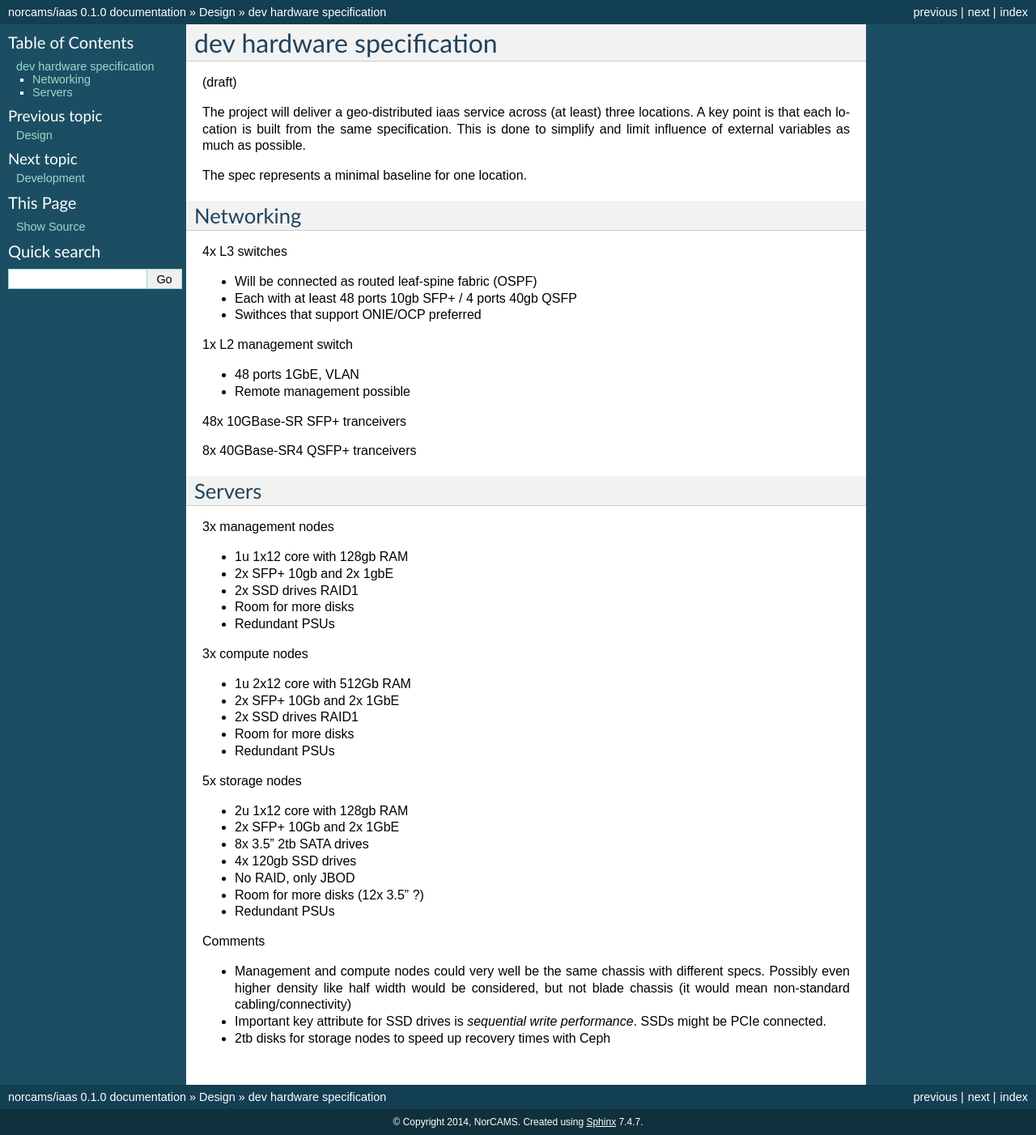
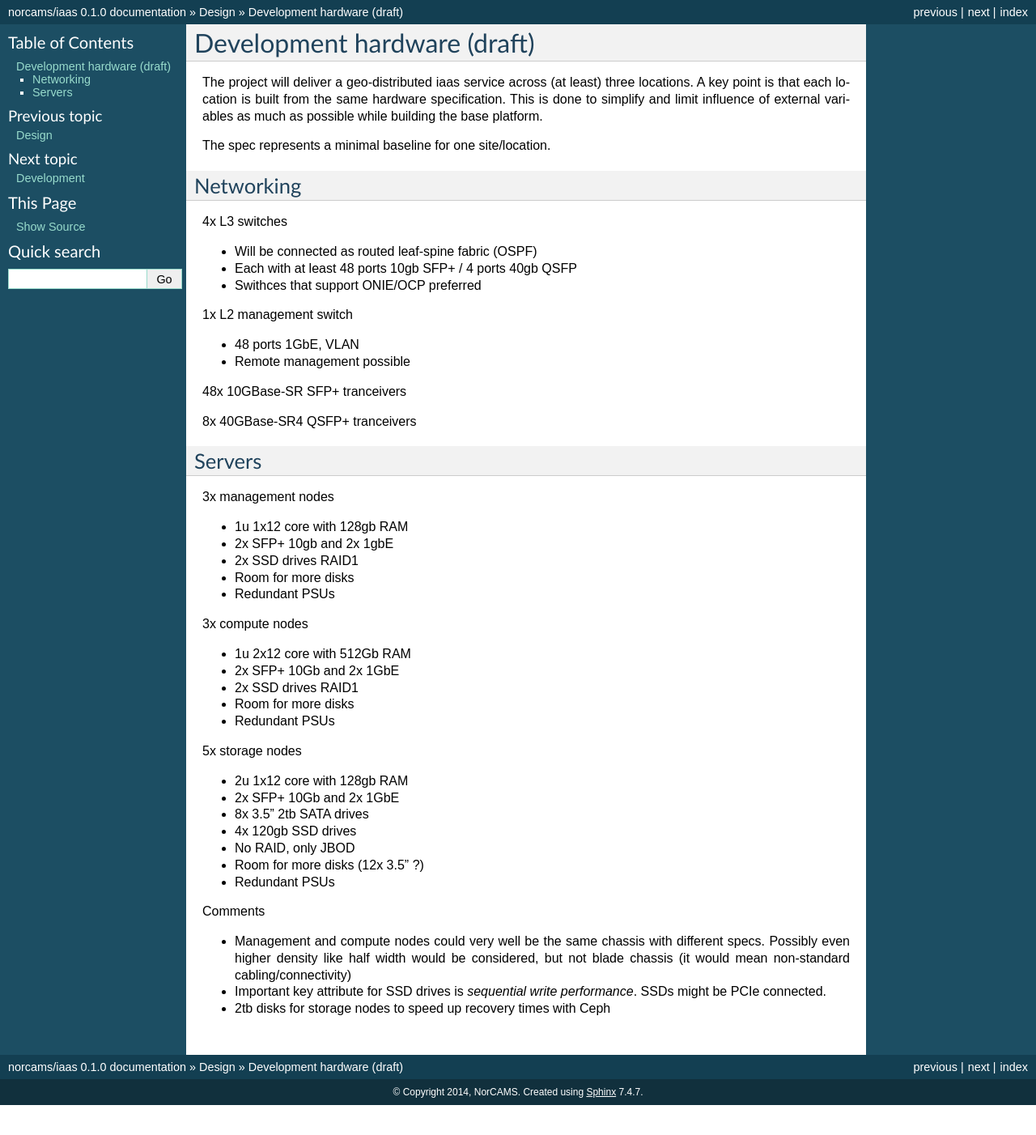
Before and after one commit to norcams/iaas, a Sphinx documentation site: the page built from docs/design/hardware.rst, in a window 1280 px wide. Shown: the whole page at 81% size. Built offline with Sphinx 7.4.7, drawn with Linux system fonts in a browser that asks for light colours; after the commit the page ends 1365 px from its top, so only the background shows below that.

Commit message:
Re-commit hardware.rst after force push :)

```diff
--- a/docs/design/hardware.rst
+++ b/docs/design/hardware.rst
@@ -1,12 +1,12 @@
-dev hardware specification
-==========================
-(draft)
+Development hardware (draft)
+============================
 
 The project will deliver a geo-distributed iaas service across (at least) three
-locations. A key point is that each location is built from the same specification. This is
-done to simplify and limit influence of external variables as much as possible.
+locations. A key point is that each location is built from the same hardware
+specification. This is done to simplify and limit influence of external
+variables as much as possible while building the base platform.
 
-The spec represents a minimal baseline for one location.
+The spec represents a minimal baseline for one site/location.
 
 Networking
 ----------
```
